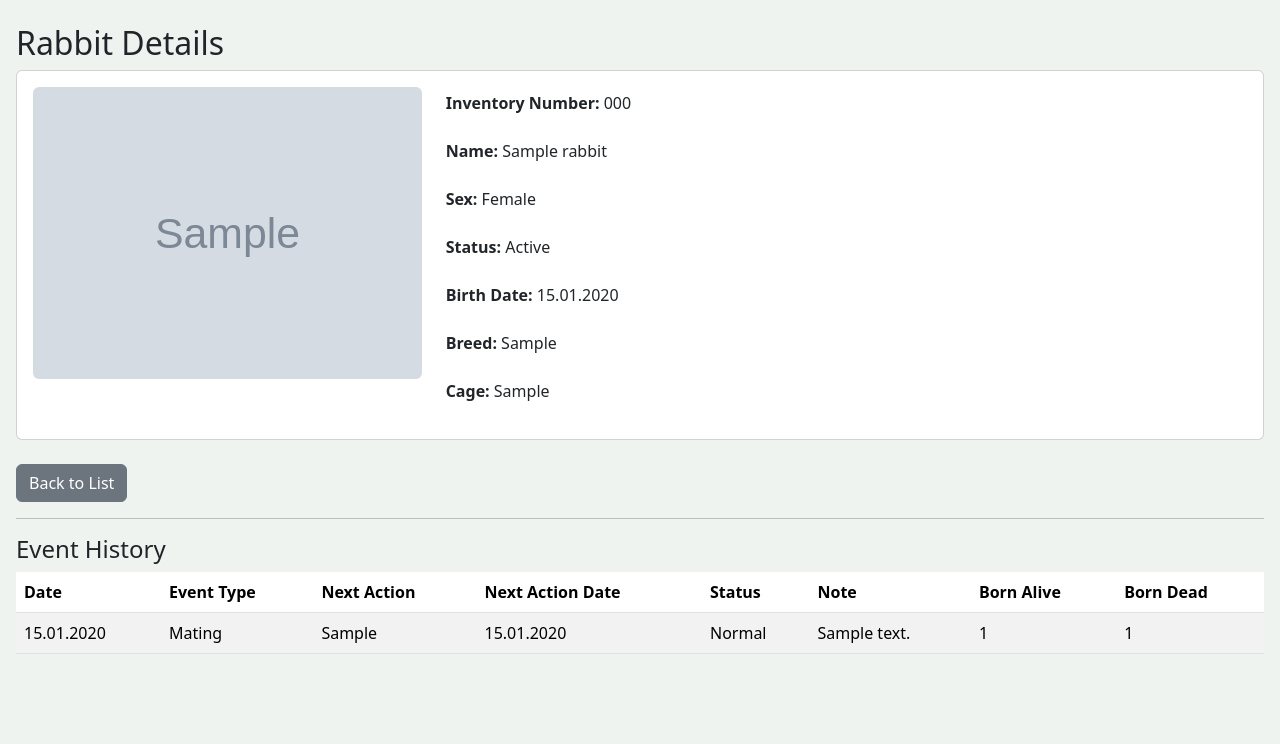
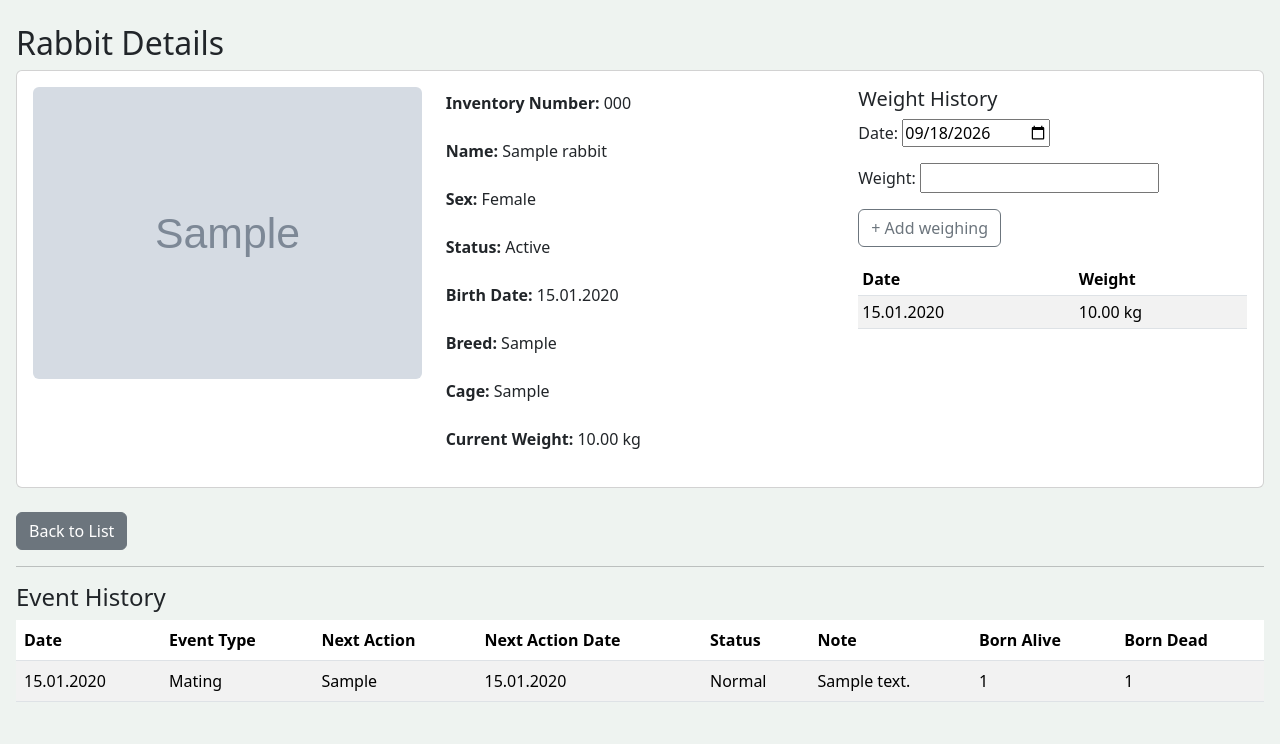
Before and after one commit to kaur-ua/Rabbitfarm, a Django app: page /rabbits/1/ in a window 1280 px wide. Shown: the part 56-800 px from the top of the page. Run offline with Django 5.2, Linux system fonts and the light colour scheme; a user stored in the database is signed in; tables that the repository leaves empty hold one stand-in row (values such as "Sample post"); grey boxes marked "Sample" are stand-in pictures.

Commit message:
Add rabbit weighing records and update branding

```diff
--- a/config/settings.py
+++ b/config/settings.py
@@ -12,9 +12,11 @@ https://docs.djangoproject.com/en/6.0/ref/settings/
 
 from pathlib import Path
 import os
+from dotenv import load_dotenv
 
 # Build paths inside the project like this: BASE_DIR / 'subdir'.
 BASE_DIR = Path(__file__).resolve().parent.parent
+load_dotenv(BASE_DIR / ".env")
 
 
 # Quick-start development settings - unsuitable for production
--- a/rabbits/forms.py
+++ b/rabbits/forms.py
@@ -1,9 +1,14 @@
 from django import forms
 from .models import Rabbit, Group
 from django.utils.translation import gettext_lazy as _
-
+from datetime import date
 
 class RabbitForm(forms.ModelForm):
+    weighing_date = forms.DateField(
+    label=_("Weighing date"),
+    required=False,
+    widget=forms.DateInput(attrs={"type": "date"})
+)
     class Meta:
         model = Rabbit
         fields = [
@@ -32,14 +37,28 @@ class RabbitForm(forms.ModelForm):
     def __init__(self, *args, **kwargs):
         super().__init__(*args, **kwargs)
 
+        self.fields["weighing_date"].initial = date.today()
+
         self.fields["mother"].label_from_instance = (
             lambda obj: f"{obj.inventory_number} | {obj.name}"
         )
 
-        self.fields["father"].label_from_instance = (
-            lambda obj: f"{obj.inventory_number} | {obj.name}"
-        )
+class WeightRecordForm(forms.Form):
+    date = forms.DateField(
+        label=_("Date"),
+        widget=forms.DateInput(attrs={"type": "date"})
+    )
 
+    weight = forms.DecimalField(
+        label=_("Weight"),
+        max_digits=4,
+        decimal_places=2,
+        min_value=0.01
+    )
+
+    def __init__(self, *args, **kwargs):
+        super().__init__(*args, **kwargs)
+        self.fields["date"].initial = date.today()
 
 class GroupForm(forms.ModelForm):
     count = forms.IntegerField(min_value=1, label="Кількість")
--- a/rabbits/models.py
+++ b/rabbits/models.py
@@ -174,3 +174,28 @@ class Rabbit(models.Model):
 
     def __str__(self):
         return self.name
+
+
+class WeightRecord(models.Model):
+    rabbit = models.ForeignKey(
+        Rabbit,
+        on_delete=models.CASCADE,
+        related_name="weight_records",
+        verbose_name=_("Rabbit")
+    )
+
+    date = models.DateField(
+        verbose_name=_("Date")
+    )
+
+    weight = models.DecimalField(
+        max_digits=4,
+        decimal_places=2,
+        verbose_name=_("Weight")
+    )
+
+    class Meta:
+        ordering = ["-date"]
+
+    def __str__(self):
+        return f"{self.rabbit.name} — {self.date} — {self.weight} kg"
--- a/rabbits/templates/rabbits/rabbit_detail.html
+++ b/rabbits/templates/rabbits/rabbit_detail.html
@@ -19,7 +19,7 @@
 
         </div>
 
-        <div class="col-md-8" style="line-height: 2;">
+        <div class="col-md-4" style="line-height: 2;">
     <p><strong>{% trans "Inventory Number:" %}</strong> {{ rabbit.inventory_number }}</p>
     <p><strong>{% trans "Name:" %}</strong> {{ rabbit.name }}</p>
     <p><strong>{% trans "Sex:" %}</strong> {{ rabbit.get_sex_display }}</p>
@@ -27,6 +27,48 @@
     <p><strong>{% trans "Birth Date:" %}</strong> {{ rabbit.birth_date|date:"d.m.Y" }}</p>
     <p><strong>{% trans "Breed:" %}</strong> {{ rabbit.breed }}</p>
     <p><strong>{% trans "Cage:" %}</strong> {{ rabbit.cage }}</p>
+    <p><strong>{% trans "Current Weight:" %}</strong>
+        {% if rabbit.weight %}
+            {{ rabbit.weight }} kg
+        {% else %}
+            —
+        {% endif %}
+    </p>
+</div>
+
+<div class="col-md-4">
+    <h5>{% trans "Weight History" %}</h5>
+
+<form method="post" class="mb-3">
+    {% csrf_token %}
+    {{ weight_form.as_p }}
+    <button type="submit" class="btn btn-outline-secondary">
+        + {% trans "Add weighing" %}
+    </button>
+</form>
+
+    {% if weight_records %}
+        <div class="table-responsive">
+            <table class="table table-sm table-striped">
+                <thead>
+                    <tr>
+                        <th>{% trans "Date" %}</th>
+                        <th>{% trans "Weight" %}</th>
+                    </tr>
+                </thead>
+                <tbody>
+                    {% for record in weight_records %}
+                    <tr>
+                        <td>{{ record.date|date:"d.m.Y" }}</td>
+                        <td>{{ record.weight }} kg</td>
+                    </tr>
+                    {% endfor %}
+                </tbody>
+            </table>
+        </div>
+    {% else %}
+        <p>{% trans "No weight records yet." %}</p>
+    {% endif %}
 </div>
 
     </div>
--- a/rabbits/views.py
+++ b/rabbits/views.py
@@ -1,5 +1,5 @@
 from django.contrib.auth.decorators import login_required
-from rabbits.models import Rabbit
+from rabbits.models import Rabbit, WeightRecord
 from events.models import Event
 from datetime import date, timedelta
 from farms.models import Farm
@@ -10,7 +10,7 @@ from .models import Group
 from events.forms import EventForm
 from django import forms
 from events.models import Event
-from .forms import RabbitForm, GroupForm, SexSeparationForm
+from .forms import RabbitForm, WeightRecordForm, GroupForm, SexSeparationForm
 
 @login_required
 def create_group(request):
@@ -187,11 +187,52 @@ def delete_group(request, pk):
 def rabbit_detail(request, pk):
     farm = request.user.farms.first()
     rabbit = get_object_or_404(Rabbit, pk=pk, farm=farm)
+
+    if request.method == "POST":
+        form = WeightRecordForm(request.POST)
+
+        if form.is_valid():
+            weighing_date = form.cleaned_data["date"]
+            weight = form.cleaned_data["weight"]
+
+            if weighing_date > date.today():
+                form.add_error(
+                    "date",
+                    "Weighing date cannot be in the future"
+                )
+            else:
+                existing_record = WeightRecord.objects.filter(
+                    rabbit=rabbit,
+                    date=weighing_date,
+                    weight=weight,
+                ).exists()
+
+                if not existing_record:
+                    WeightRecord.objects.create(
+                        rabbit=rabbit,
+                        date=weighing_date,
+                        weight=weight,
+                    )
+
+                rabbit.weight = weight
+                rabbit.save(update_fields=["weight"])
+
+                return redirect("rabbit_detail", pk=rabbit.pk)
+    else:
+        form = WeightRecordForm()
+
     events = rabbit.events.all().order_by("-date")
+    weight_records = rabbit.weight_records.all()
+
     return render(
         request,
         "rabbits/rabbit_detail.html",
-        {"rabbit": rabbit, "events": events}
+        {
+            "rabbit": rabbit,
+            "events": events,
+            "weight_records": weight_records,
+            "weight_form": form,
+        }
     )
 
 
@@ -353,10 +394,29 @@ def rabbit_edit(request, pk):
     if request.method == "POST":
         form = RabbitForm(request.POST, request.FILES, instance=rabbit)
         form.fields["group"].queryset = Group.objects.filter(farm=farm)
+
         if form.is_valid():
-            form.save()
+            rabbit = form.save()
+
+            if rabbit.weight is not None:
+                weighing_date = form.cleaned_data["weighing_date"] or date.today()
+
+                existing_record = WeightRecord.objects.filter(
+                    rabbit=rabbit,
+                    date=weighing_date,
+                    weight=rabbit.weight
+                ).exists()
+
+                if not existing_record:
+                    WeightRecord.objects.create(
+                        rabbit=rabbit,
+                        date=weighing_date,
+                        weight=rabbit.weight
+                    )
+
             messages.success(request, "Rabbit updated successfully")
             return redirect("rabbit_list")
+
     else:
         form = RabbitForm(instance=rabbit)
         form.fields["group"].queryset = Group.objects.filter(farm=farm)
--- a/templates/base.html
+++ b/templates/base.html
@@ -31,8 +31,11 @@
 <nav class="navbar navbar-expand-lg navbar-dark bg-success px-3">
 
 {% if farm %}
-<a href="{% url 'farm_page' %}" class="navbar-brand">
-    {{ farm.name }}
+<a href="{% url 'farm_page' %}" class="navbar-brand d-flex align-items-center">
+    <img src="{% static 'images/rabbitfarm-logo-white.png' %}"
+         alt="RabbitFarm"
+         style="height: 42px; width: auto;">
+    <span class="ms-2">{{ farm.name }}</span>
 </a>
 {% endif %}
 
--- a/templates/start.html
+++ b/templates/start.html
@@ -23,7 +23,7 @@
     <div class="container nav-container">
 
         <div class="logo">
-            🐇 RabbitFarm
+    <img src="{% static 'images/rabbitfarm-logo.png' %}" alt="RabbitFarm">
         </div>
         <form action="{% url 'set_language' %}" method="post" class="language-switcher">
     {% csrf_token %}
```
Also changed, not shown: static/css/start.css (+15 -2 lines), rabbits/migrations/0017_weightrecord.py (added), static/images/rabbitfarm-logo-black.png (added), static/images/rabbitfarm-logo-white.png (added), static/images/rabbitfarm-logo.png (added). Lines whose indentation alone changed are shown as unchanged.
